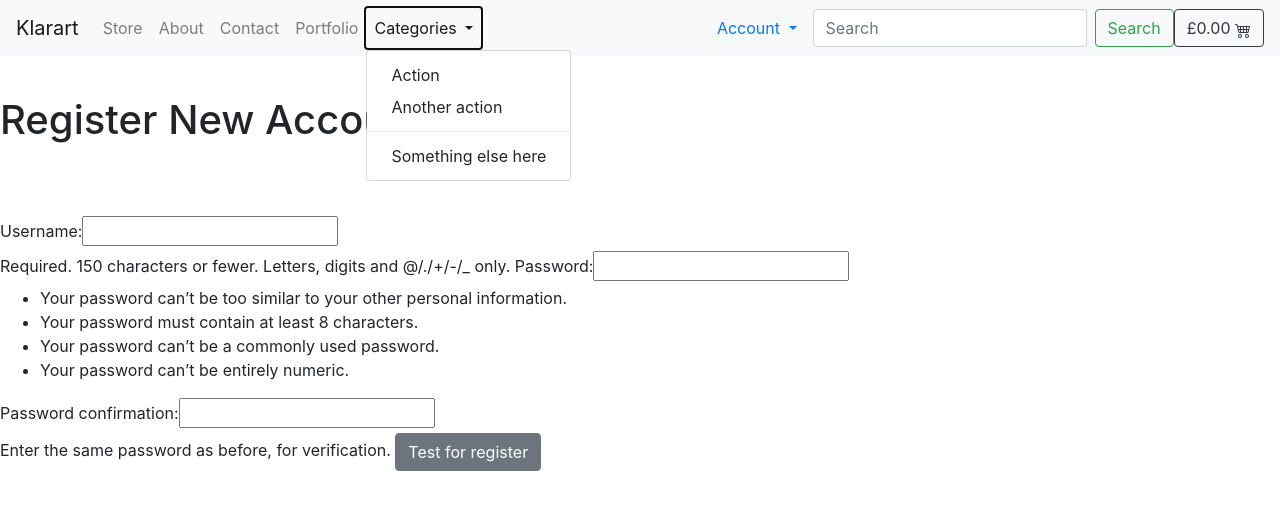
After one commit to Benjamin-Joe/klara-art, a Django app: page /members/register_view in a window 1280 px wide, after a click on "Categories". The commit adds this page. Shown: the top 510 px of the page. Run offline with Django 3.2, Linux system fonts and the light colour scheme; some libraries are stand-ins or nearby versions.

Commit message:
Add django UserCreationForm to register.html

```diff
--- /dev/null
+++ b/members/templates/authentication/register.html
@@ -0,0 +1,20 @@
+{% extends "base.html" %}
+{% load static %}
+
+{% block content %}
+<br>
+<h1 class="my-5">Register New Account</h1>
+<br>
+
+{% if form.errors %}
+    <p>Oops, Something Went Wrong, Try Again</p>
+{% endif %}
+
+<form action="{% url 'register' %}" method="POST">
+    {% csrf_token %}
+            {{ form }}
+    <button class="btn btn-secondary">Test for register</button>
+</form>
+
+
+{% endblock %}
--- a/members/urls.py
+++ b/members/urls.py
@@ -6,4 +6,5 @@ from . import views
 urlpatterns = [
     path('login_view', views.login_view, name="login"),
     path('logout_view', views.logout_view, name="logout"),
+    path('register_view', views.register_view, name="register"),
 ]
--- a/members/views.py
+++ b/members/views.py
@@ -1,5 +1,6 @@
 from django.shortcuts import render, redirect
 from django.contrib.auth import authenticate, login, logout
+from django.contrib.auth.forms import UserCreationForm
 from django.contrib import messages
 
 
@@ -25,3 +26,22 @@ def logout_view(request):
     logout(request)
     messages.success(request, "You Are Logged Out")
     return redirect('login')
+
+
+# Code snipit from codemy https://www.youtube.com/watch?v=EqjRhO5CK6A&list=PLCC34OHNcOtqW9BJmgQPPzUpJ8hl49AGy&index=24
+def register_view(request):
+    if request.method == "POST":
+        form = UserCreationForm(request.POST)
+        if form.is_valid():
+            form.save()
+            username = form.cleaned_data['username']
+            password = form.cleaned_data['password1']
+            user = authenticate(username=username, password=password)
+            login(request, user)
+            messages.success(request, ("Account Registered"))
+            return redirect('home')
+    else:
+        form = UserCreationForm()
+    return render(request, 'authentication/register.html', {
+            'form': form,
+        })
--- a/templates/base.html
+++ b/templates/base.html
@@ -41,6 +41,9 @@
               <li class="nav-item">
                   <a class="nav-link" href="#">Contact</a>
               </li>
+              <li class="nav-item">
+                <a class="nav-link" href="#">Portfolio</a>
+            </li>
           <li class="nav-item dropdown">
             <a class="nav-link dropdown-toggle" href="#" id="navbarDropdown" role="button" data-toggle="dropdown" aria-haspopup="true" aria-expanded="false">
               Categories
@@ -66,17 +69,17 @@
                   {% endif %}
               {% else %}
                 <a class="dropdown-item" href="{% url 'login' %}">Login</a>
-                <a class="dropdown-item" href="#">Sign Up</a>
+                <a class="dropdown-item" href="{% url 'register' %}">Sign Up</a>
               {% endif %}
                 </div>
             </li>
 
-            <form method="GET" action="" class="form-inline my-2 my-lg-0">
-              <input class="form-control mr-sm-2" type="search" placeholder="Search" aria-label="Search">
-              <button class="btn btn-outline-success my-2 my-sm-0" type="submit">Search</button>
-            </form>
+          </div>
 
-          </div>
+          <form method="GET" action="" class="form-inline my-2 my-lg-0">
+            <input class="form-control mr-sm-2" type="search" placeholder="Search" aria-label="Search">
+            <button class="btn btn-outline-success my-2 my-sm-0" type="submit">Search</button>
+          </form>
           <a href="#" class="btn btn-outline-dark" type="button" role="button">
             {% if grand_total %}
               £{{grand_total|floatformat:2}}
@@ -88,6 +91,7 @@
                 </svg>
             </a>
         </nav>
+        <br>
       </header>
 
 
```
